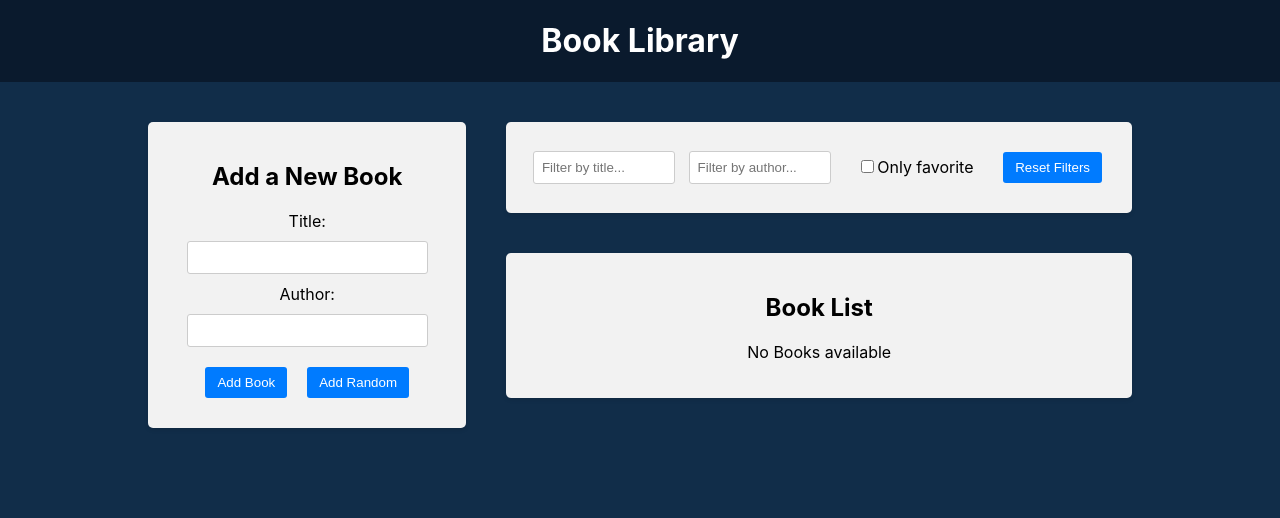
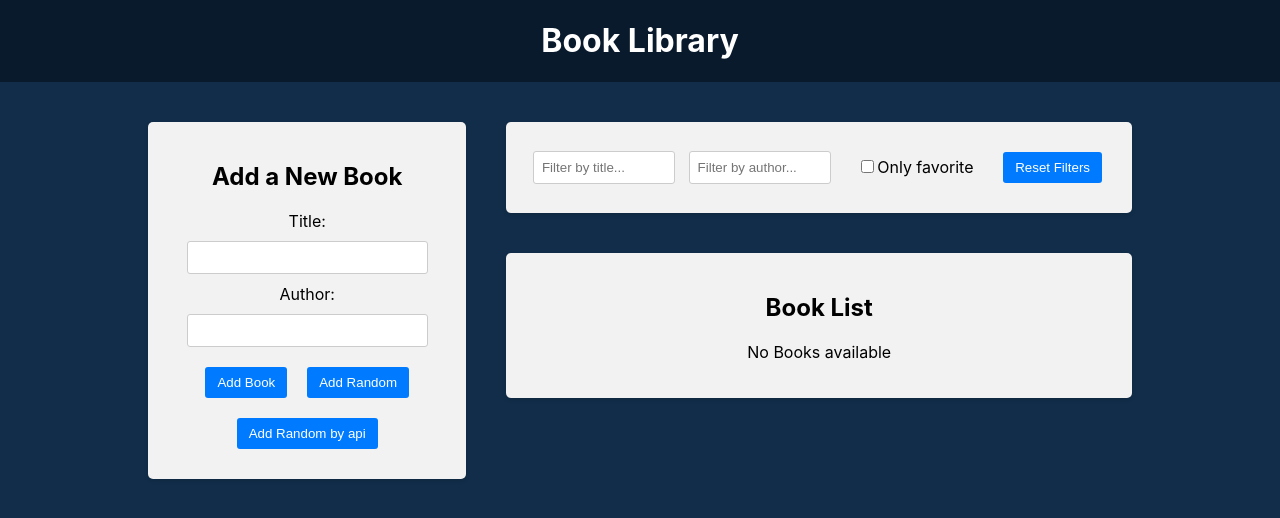
Before and after one commit to shulhan93/books-react, a React (Vite) app: page / in a window 1280 px wide. Shown: the top 518 px of the page. Built offline with nearby package versions, Linux system fonts and the light colour scheme.

Commit message:
Add random book via API

```diff
--- a/package.json
+++ b/package.json
@@ -11,6 +11,7 @@
   },
   "dependencies": {
     "@reduxjs/toolkit": "^2.1.0",
+    "axios": "^1.6.7",
     "react": "^18.2.0",
     "react-dom": "^18.2.0",
     "react-icons": "^5.0.1",
--- a/src/components/BookForm/BookForm.jsx
+++ b/src/components/BookForm/BookForm.jsx
@@ -1,5 +1,6 @@
 import { useState } from "react";
 import { useDispatch } from "react-redux";
+import axios from "axios";
 import { setBook } from "../../redux/slices/booksSlice";
 import booksData from "../../data/books.json";
 import createBookWithId from "../../utils/createBookWithId";
@@ -30,6 +31,17 @@
     dispatch(setBook(randomBookWithId));
   };
 
+  const handleAddRandomBookByApi = async () => {
+    try {
+      const res = await axios.get("http://localhost:4000/random-book");
+      if (res?.data.title && res?.data.author) {
+        dispatch(setBook(createBookWithId(res.data)));
+      }
+    } catch (error) {
+      console.log(error);
+    }
+  };
+
   return (
     <div className="app-block book-form">
       <h2>Add a New Book</h2>
@@ -46,6 +58,10 @@
         <button type="button" onClick={handleAddRandomBook}>
           Add Random
         </button>
+        <button type="button" onClick={handleAddRandomBookByApi}>
+          {" "}
+          Add Random by api
+        </button>
       </form>
     </div>
   );
```
Also changed, not shown: 1 other file (tests, documents, lock files or other folders).
